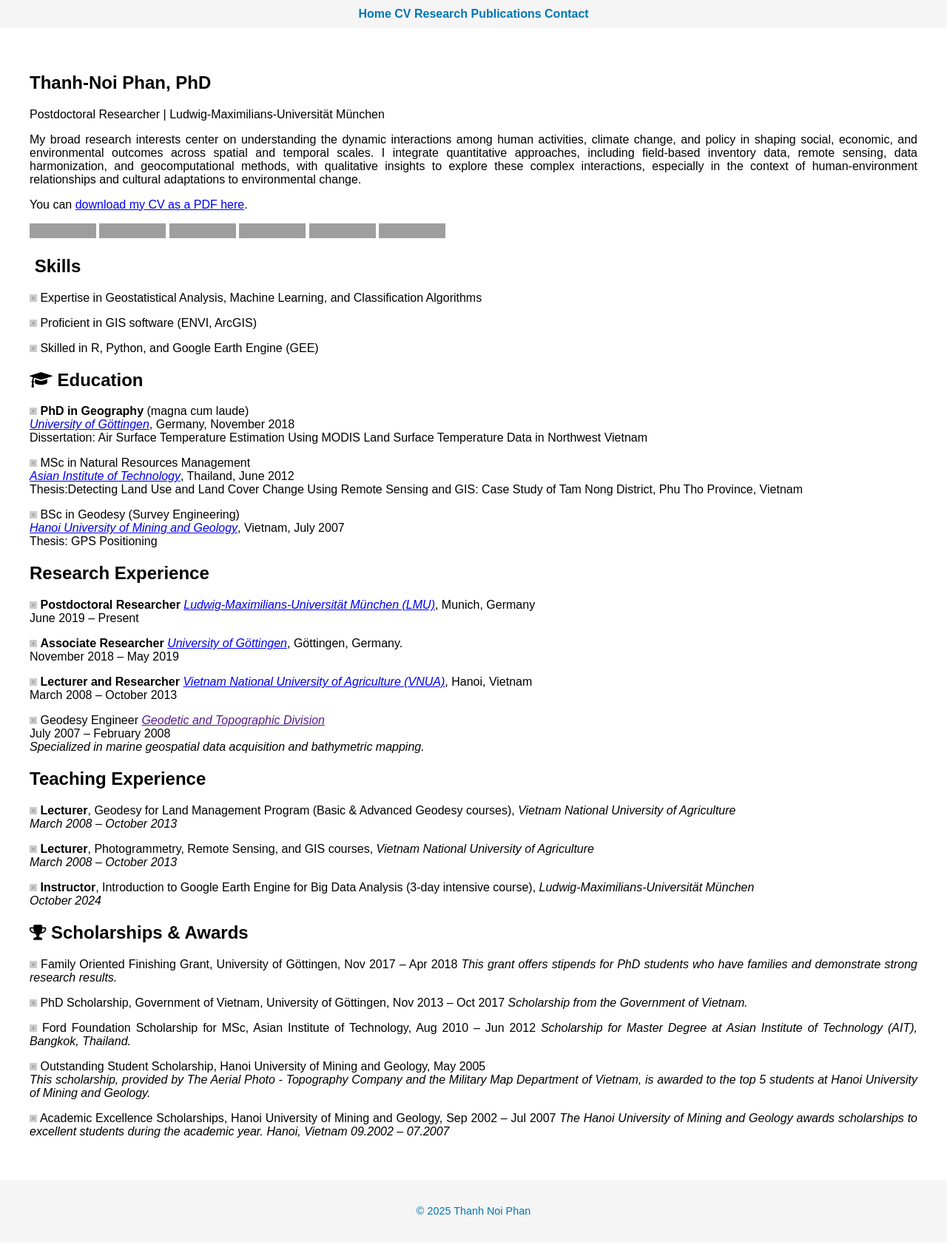
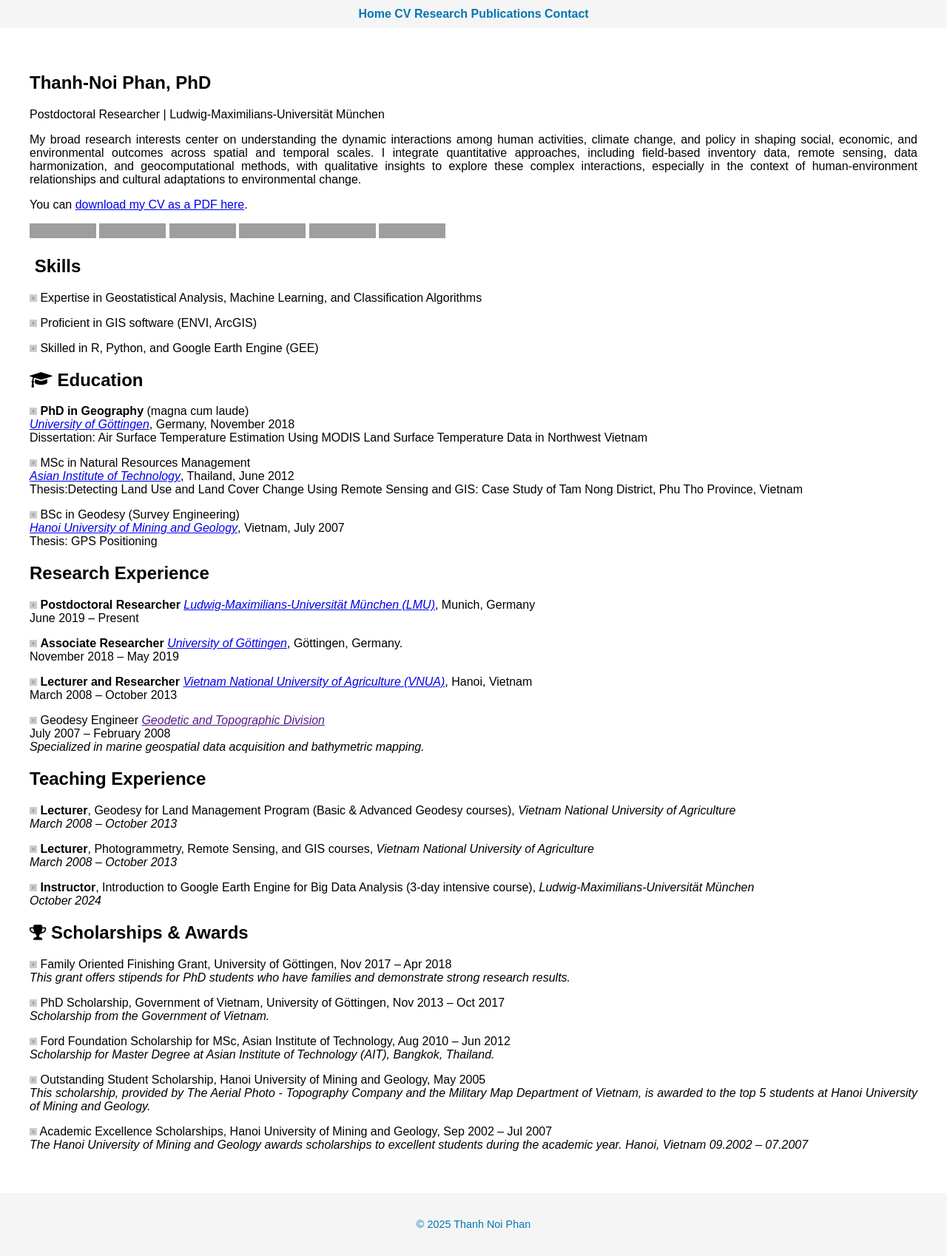
Before and after one commit to thanhnoiphan/thanhnoiphan.github.io, a Jekyll site: the page built from cv.md, in a window 1280 px wide. Shown: the whole page at 74% size. Built offline with Jekyll 4.4.1, drawn with Linux system fonts in a browser that asks for light colours; nearby versions of some CDN libraries; a script that is not in the unit is left out; grey boxes are pictures that could not be loaded.

Commit message:
Update cv.md

```diff
--- a/cv.md
+++ b/cv.md
@@ -74,17 +74,17 @@ July 2007 – February 2008 <br>
   _October 2024_
 
 ## <i class="fa fa-trophy"></i> Scholarships & Awards
-![#00CCBB](https://placehold.co/10x10/00CCBB/00CCBB.png) Family Oriented Finishing Grant, University of Göttingen, Nov 2017 – Apr 2018
+![#00CCBB](https://placehold.co/10x10/00CCBB/00CCBB.png) Family Oriented Finishing Grant, University of Göttingen, Nov 2017 – Apr 2018 <br>
 *This grant offers stipends for PhD students who have families and demonstrate strong research results.*
 
-![#00CCBB](https://placehold.co/10x10/00CCBB/00CCBB.png) PhD Scholarship, Government of Vietnam, University of Göttingen, Nov 2013 – Oct 2017
+![#00CCBB](https://placehold.co/10x10/00CCBB/00CCBB.png) PhD Scholarship, Government of Vietnam, University of Göttingen, Nov 2013 – Oct 2017 <br>
 *Scholarship from the Government of Vietnam.*
 
-![#00CCBB](https://placehold.co/10x10/00CCBB/00CCBB.png) Ford Foundation Scholarship for MSc, Asian Institute of Technology, Aug 2010 – Jun 2012
+![#00CCBB](https://placehold.co/10x10/00CCBB/00CCBB.png) Ford Foundation Scholarship for MSc, Asian Institute of Technology, Aug 2010 – Jun 2012 <br>
 *Scholarship for Master Degree at Asian Institute of Technology (AIT), Bangkok, Thailand.*
 
-![#00CCBB](https://placehold.co/10x10/00CCBB/00CCBB.png) Outstanding Student Scholarship, Hanoi University of Mining and Geology, May 2005
+![#00CCBB](https://placehold.co/10x10/00CCBB/00CCBB.png) Outstanding Student Scholarship, Hanoi University of Mining and Geology, May 2005  <br>
 *This scholarship, provided by The Aerial Photo - Topography Company and the Military Map Department of Vietnam, is awarded to the top 5 students at Hanoi University of Mining and Geology.*
 
-![#00CCBB](https://placehold.co/10x10/00CCBB/00CCBB.png) Academic Excellence Scholarships, Hanoi University of Mining and Geology, Sep 2002 – Jul 2007
+![#00CCBB](https://placehold.co/10x10/00CCBB/00CCBB.png) Academic Excellence Scholarships, Hanoi University of Mining and Geology, Sep 2002 – Jul 2007 <br>
 *The Hanoi University of Mining and Geology awards scholarships to excellent students during the academic year. Hanoi, Vietnam 09.2002 – 07.2007*
```
